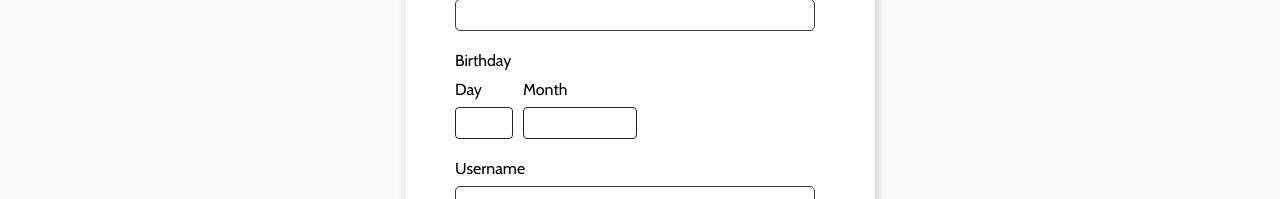
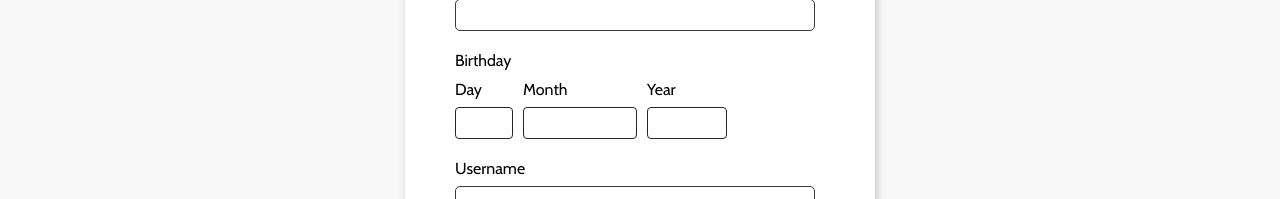
Before and after one commit to NanePothier/streaming-app, a React (Create React App) app: page /account in a window 1280 px wide. Shown: the part 347-546 px from the top of the page. Built offline with nearby package versions, Linux system fonts and the light colour scheme.

Commit message:
Add year dropdown

```diff
--- a/src/components/Account/AccountForm.js
+++ b/src/components/Account/AccountForm.js
@@ -10,44 +10,88 @@ import { MONTH_OPTIONS } from "./AccountConstants";
 const AccountForm = () => {
   const history = useHistory();
 
+  const [selectedDay, setSelectedDay] = useState("");
+  const [selectedMonth, setSelectedMonth] = useState("");
+  const [selectedYear, setSelectedYear] = useState("");
+  const [selectedMonthId, setSelectedMonthId] = useState("");
   const [dayOptions, setDayOptions] = useState([]);
-  const [selectedMonth, setSelectedMonth] = useState("");
+  const [yearOptions, setYearOptions] = useState([]);
 
   const firstNameRef = useRef("");
   const lastNameRef = useRef("");
-  const birthDayRef = useRef("");
-  const birthMonthRef = useRef("");
-  const birthYearRef = useRef("");
   const usernameRef = useRef("");
   const passwordRef = useRef("");
 
   useEffect(() => {
-    let numDays = 30;
+    const years = [];
+
+    for (let i = 2023; i >= 1920; i--) {
+      years.push({
+        id: `y${i}`,
+        title: i,
+        isSelected: false,
+      });
+    }
+    setYearOptions(years);
+  }, []);
+
+  useEffect(() => {
+    let numDays = 31;
     const optionsDays = [];
 
-    if (selectedMonth === 2) {
-      numDays = 29;
+    if (selectedMonthId === 2) {
+      numDays = 28;
+
+      if (selectedDay > 28) {
+        setSelectedDay("");
+      }
     } else if (
-      selectedMonth === 1 ||
-      selectedMonth === 3 ||
-      selectedMonth === 5 ||
-      selectedMonth === 7 ||
-      selectedMonth === 8 ||
-      selectedMonth === 10 ||
-      selectedMonth === 12
+      selectedMonthId === 4 ||
+      selectedMonthId === 6 ||
+      selectedMonthId === 9 ||
+      selectedMonthId === 11
     ) {
-      numDays = 31;
+      numDays = 30;
+
+      if (selectedDay > 30) {
+        setSelectedDay("");
+      }
     }
 
     for (let i = 1; i <= numDays; i++) {
       optionsDays.push({
         id: `d${i}`,
         title: i,
-        isSelected: false,
+        isSelected: i === selectedDay,
       });
     }
     setDayOptions(optionsDays);
-  }, [selectedMonth]);
+  }, [selectedMonthId]);
+
+  useEffect(() => {
+    if (selectedMonthId === 2) {
+      let numDays = 28;
+
+      if (selectedYear % 4 === 0) {
+        numDays = 29;
+      }
+
+      const days = [];
+
+      for (let i = 1; i <= numDays; i++) {
+        days.push({
+          id: `d${i}`,
+          title: i,
+          isSelected: i === selectedDay,
+        });
+      }
+      setDayOptions(days);
+
+      if (selectedDay > numDays) {
+        setSelectedDay("");
+      }
+    }
+  }, [selectedYear]);
 
   const onSubmitHandler = (event) => {
     event.preventDefault();
@@ -60,14 +104,14 @@ const AccountForm = () => {
   const handleDropdownSelection = (data) => {
     switch (data.inputId) {
       case BIRTH.DAY:
-        birthDayRef.current = data.title;
+        setSelectedDay(data.title);
         break;
       case BIRTH.MONTH:
-        birthMonthRef.current = data.title;
-        setSelectedMonth(data.id);
+        setSelectedMonth(data.title);
+        setSelectedMonthId(data.id);
         break;
       case BIRTH.YEAR:
-        birthYearRef.current = data.title;
+        setSelectedYear(data.title);
         break;
       default:
     }
@@ -82,12 +126,14 @@ const AccountForm = () => {
         inputId={"firstName"}
         inputType={"text"}
         labelName={"First Name"}
+        maxLength={20}
       />
       <MultiLineInput
         ref={lastNameRef}
         inputId={"lastName"}
         inputType={"text"}
         labelName={"Last Name"}
+        maxLength={40}
       />
 
       <div className={classes.birthdaySection}>
@@ -96,7 +142,7 @@ const AccountForm = () => {
           <DropdownInput
             inputId={BIRTH.DAY}
             labelName={"Day"}
-            defaultTitle={""}
+            title={selectedDay}
             options={dayOptions}
             onSelectItem={handleDropdownSelection}
             dropdownClass={classes.birthDay}
@@ -104,10 +150,18 @@ const AccountForm = () => {
           <DropdownInput
             inputId={BIRTH.MONTH}
             labelName={"Month"}
-            defaultTitle={""}
+            title={selectedMonth}
             options={MONTH_OPTIONS}
             onSelectItem={handleDropdownSelection}
             dropdownClass={classes.birthMonth}
+          />
+          <DropdownInput
+            inputId={BIRTH.YEAR}
+            labelName={"Year"}
+            title={selectedYear}
+            options={yearOptions}
+            onSelectItem={handleDropdownSelection}
+            dropdownClass={classes.birthYear}
           />
         </div>
       </div>
@@ -117,12 +171,14 @@ const AccountForm = () => {
         inputId={"username"}
         inputType={"text"}
         labelName={"Username"}
+        maxLength={20}
       />
       <MultiLineInput
         ref={passwordRef}
         inputId={"password"}
         inputType={"text"}
         labelName={"Password"}
+        maxLength={20}
       />
 
       <div className={classes.actions}>
--- a/src/components/Account/AccountForm.module.css
+++ b/src/components/Account/AccountForm.module.css
@@ -32,3 +32,7 @@
 .birthMonth {
   width: 114px;
 }
+
+.birthYear {
+  width: 80px;
+}
--- a/src/components/UI/Dropdown/Dropdown.js
+++ b/src/components/UI/Dropdown/Dropdown.js
@@ -2,9 +2,8 @@ import React, { useState, useEffect, useCallback } from "react";
 import classes from "./Dropdown.module.css";
 import MenuItem from "./MenuItem";
 
-const Dropdown = ({ headerTitle, options, className = "", onSelectOption }) => {
+const Dropdown = ({ title, options, className = "", onSelectOption }) => {
   const [isMenuShown, setIsMenuShown] = useState(false);
-  const [title, setTitle] = useState(headerTitle);
   const [menuItems, setMenuItems] = useState(options);
 
   useEffect(() => {
@@ -28,7 +27,6 @@ const Dropdown = ({ headerTitle, options, className = "", onSelectOption }) => {
   }, []);
 
   const handleMenuItemClick = (menuItem) => {
-    setTitle(menuItem.title);
     setMenuItems((prevItems) => {
       const updatedItems = prevItems.map((item) => {
         return {
--- a/src/components/UI/Input/DropdownInput.js
+++ b/src/components/UI/Input/DropdownInput.js
@@ -5,7 +5,7 @@ import classes from "./DropdownInput.module.css";
 const DropdownInput = ({
   inputId,
   labelName,
-  defaultTitle,
+  title,
   options,
   onSelectItem,
   dropdownClass,
@@ -20,7 +20,7 @@ const DropdownInput = ({
         {labelName}
       </label>
       <Dropdown
-        headerTitle={defaultTitle}
+        title={title}
         options={options}
         className={dropdownClass}
         onSelectOption={handleItemSelection}
--- a/src/components/UI/Input/MultiLineInput.js
+++ b/src/components/UI/Input/MultiLineInput.js
@@ -2,7 +2,7 @@ import React from "react";
 import classes from "./MultiLineInput.module.css";
 
 const MultiLineInput = React.forwardRef(
-  ({ inputId, inputType, labelName }, ref) => {
+  ({ inputId, inputType, labelName, maxLength }, ref) => {
     return (
       <div className={classes.section}>
         <label htmlFor={inputId} className={classes.label}>
@@ -13,6 +13,7 @@ const MultiLineInput = React.forwardRef(
           id={inputId}
           ref={ref}
           className={classes.input}
+          maxLength={maxLength}
         ></input>
       </div>
     );
```
